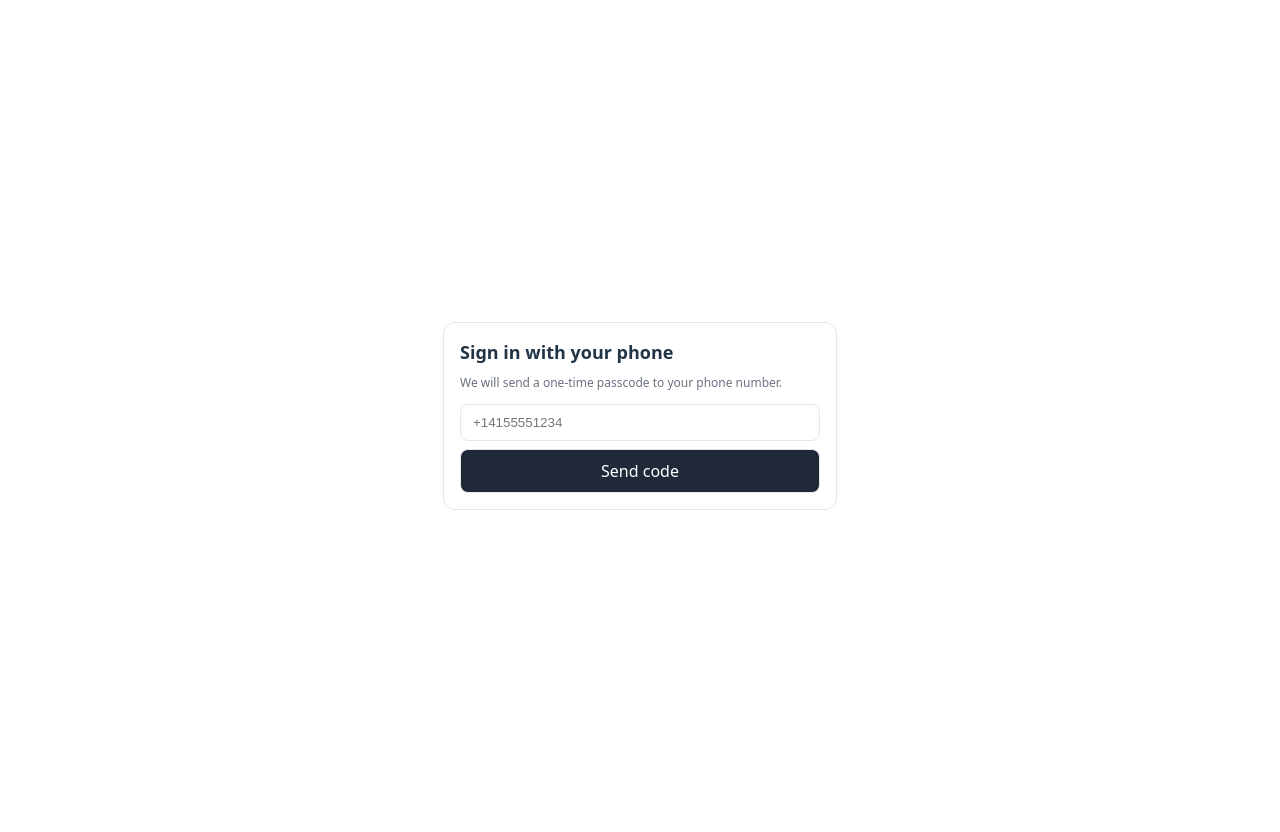
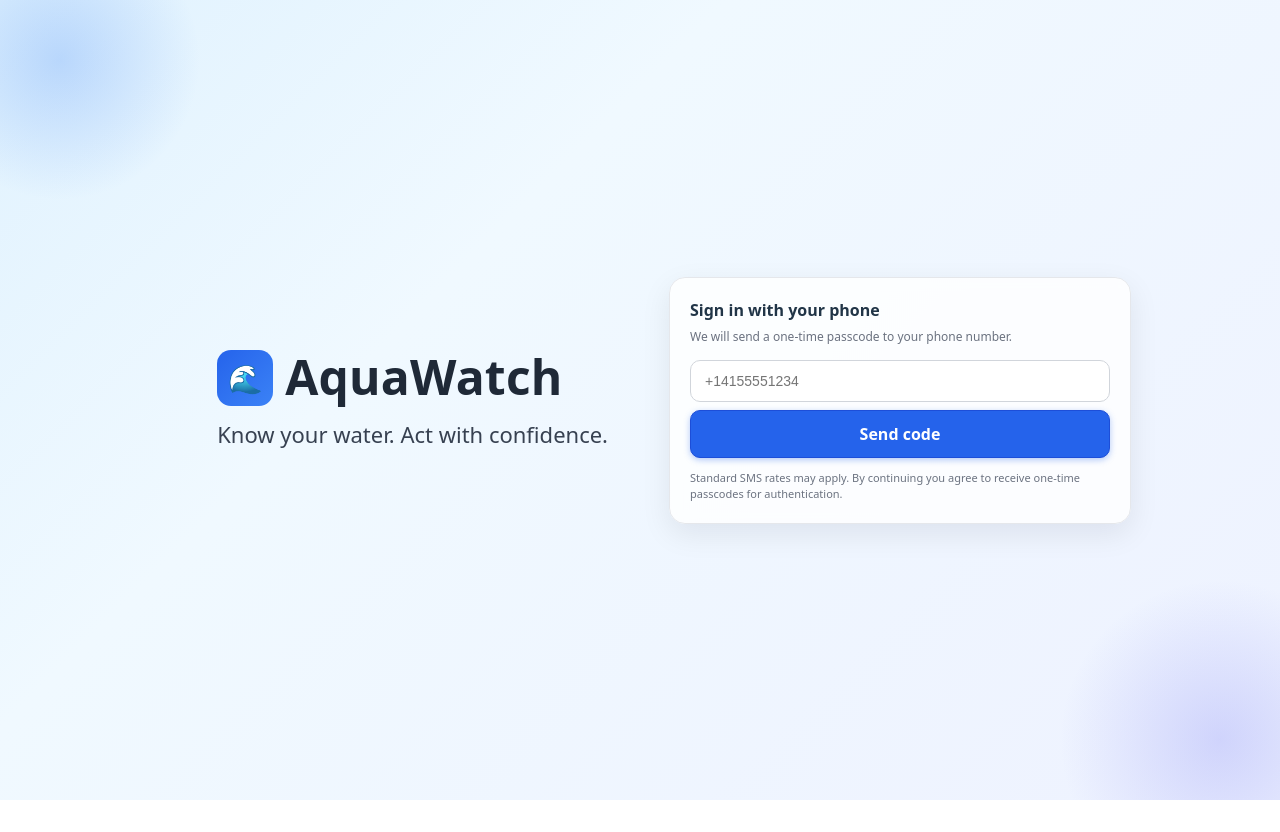
Before and after one commit to apratina/aquawatch-frontend, a React (Vite) app: page / in a window 1280 px wide. After the commit the page ends 800 px from the top, so only its background shows below. Built offline with nearby package versions, Linux system fonts and the light colour scheme; no server answers.

Commit message:
improve login page

```diff
--- a/src/components/Login.tsx
+++ b/src/components/Login.tsx
@@ -1,4 +1,4 @@
-import React, { useCallback, useMemo, useState } from 'react'
+import { useCallback, useMemo, useState } from 'react'
 import { sendVerificationCode, verifyCode } from '../api/sms'
 
 export function Login({ onAuthenticated }: { onAuthenticated: (token: string, expiresAtMs: number) => void }) {
@@ -51,10 +51,29 @@ export function Login({ onAuthenticated }: { onAuthenticated: (token: string, ex
   }, [sessionId, code, onAuthenticated])
 
   return (
-    <div style={{ height: '100%', display: 'grid', placeItems: 'center', padding: 16 }}>
-      <div style={{ width: 360, maxWidth: '90vw', border: '1px solid #e5e7eb', borderRadius: 12, padding: 16, background: '#fff' }}>
-        <div style={{ fontWeight: 800, fontSize: 18, marginBottom: 8 }}>Sign in with your phone</div>
-        <div style={{ color: '#6b7280', fontSize: 12, marginBottom: 12 }}>We will send a one-time passcode to your phone number.</div>
+    <div style={{ minHeight: '100vh', width: '100%', position: 'relative', overflow: 'hidden', background: 'linear-gradient(135deg, #e0f2fe 0%, #f0f9ff 35%, #eef2ff 100%)' }}>
+      {/* Decorative blobs */}
+      <div style={{ position: 'absolute', top: -80, left: -80, width: 280, height: 280, borderRadius: 9999, background: 'radial-gradient(closest-side, rgba(59,130,246,0.25), rgba(59,130,246,0))' }} />
+      <div style={{ position: 'absolute', bottom: -100, right: -100, width: 320, height: 320, borderRadius: 9999, background: 'radial-gradient(closest-side, rgba(99,102,241,0.22), rgba(99,102,241,0))' }} />
+
+      {/* Two-column layout */}
+      <div style={{ minHeight: '100vh', display: 'grid', gridTemplateColumns: '1fr 1fr', alignItems: 'center', position: 'relative', width: 'min(1040px, 100%)', margin: '0 auto' }}>
+        {/* Left: brand and zen statement */}
+        <div style={{ padding: '24px 32px', display: 'flex', justifyContent: 'flex-end' }}>
+          <div style={{ maxWidth: 520 }}>
+            <div style={{ display: 'flex', alignItems: 'center', gap: 12 }}>
+              <div style={{ width: 56, height: 56, borderRadius: 14, display: 'grid', placeItems: 'center', background: 'linear-gradient(135deg, #2563eb, #3b82f6)', color: '#fff', fontSize: 28 }}>🌊</div>
+              <div style={{ fontWeight: 900, fontSize: 48, lineHeight: 1.05, color: '#1f2937', letterSpacing: 0.2 }}>AquaWatch</div>
+            </div>
+            <div style={{ marginTop: 12, fontSize: 22, color: '#374151' }}>Know your water. Act with confidence.</div>
+          </div>
+        </div>
+
+        {/* Right: login card */}
+        <div style={{ display: 'grid', placeItems: 'center', padding: 16 }}>
+          <div style={{ width: 420, maxWidth: '92vw', border: '1px solid #e5e7eb', borderRadius: 16, padding: 20, background: '#ffffffcc', backdropFilter: 'blur(6px)', boxShadow: '0 10px 30px rgba(2, 6, 23, 0.08)' }}>
+            <div style={{ fontWeight: 800, fontSize: 16, marginBottom: 6 }}>Sign in with your phone</div>
+            <div style={{ color: '#6b7280', fontSize: 12, marginBottom: 14 }}>We will send a one-time passcode to your phone number.</div>
             {step === 'enter' && (
               <div style={{ display: 'grid', gap: 8 }}>
                 <input
@@ -62,9 +81,9 @@ export function Login({ onAuthenticated }: { onAuthenticated: (token: string, ex
                   placeholder="+14155551234"
                   value={phone}
                   onChange={(e) => setPhone(e.target.value)}
-              style={{ border: '1px solid #e5e7eb', borderRadius: 8, padding: '10px 12px' }}
+                  style={{ border: '1px solid #d1d5db', borderRadius: 10, padding: '12px 14px', fontSize: 14 }}
                 />
-            <button onClick={onSend} style={{ border: '1px solid #e5e7eb', borderRadius: 8, padding: '10px 12px', background: '#1f2937', color: '#fff' }}>Send code</button>
+                <button onClick={onSend} style={{ border: '1px solid #1d4ed8', borderRadius: 10, padding: '12px 14px', background: '#2563eb', color: '#fff', fontWeight: 700, boxShadow: '0 2px 6px rgba(37,99,235,0.35)' }}>Send code</button>
               </div>
             )}
 
@@ -77,16 +96,16 @@ export function Login({ onAuthenticated }: { onAuthenticated: (token: string, ex
                   placeholder="Enter 6-digit code"
                   value={code}
                   onChange={(e) => setCode(e.target.value)}
-              style={{ border: '1px solid #e5e7eb', borderRadius: 8, padding: '10px 12px' }}
+                  style={{ border: '1px solid #d1d5db', borderRadius: 10, padding: '12px 14px', fontSize: 16, letterSpacing: 2 }}
                 />
                 <div style={{ display: 'flex', gap: 8 }}>
-              <button onClick={() => setStep('enter')} style={{ border: '1px solid #e5e7eb', borderRadius: 8, padding: '10px 12px', background: '#f3f4f6', color: '#374151' }}>Change number</button>
-              <button onClick={onVerify} disabled={step==='verifying'} style={{ border: '1px solid #e5e7eb', borderRadius: 8, padding: '10px 12px', background: step==='verifying' ? '#9ca3af' : '#1f2937', color: '#fff', flex: 1 }}>{step==='verifying' ? 'Verifying…' : 'Verify'}</button>
+                  <button onClick={() => setStep('enter')} style={{ border: '1px solid #e5e7eb', borderRadius: 10, padding: '12px 14px', background: '#f3f4f6', color: '#374151' }}>Change number</button>
+                  <button onClick={onVerify} disabled={step==='verifying'} style={{ border: '1px solid #1d4ed8', borderRadius: 10, padding: '12px 14px', background: step==='verifying' ? '#93c5fd' : '#2563eb', color: '#fff', fontWeight: 700, flex: 1, boxShadow: step==='verifying' ? 'none' : '0 2px 6px rgba(37,99,235,0.35)' }}>{step==='verifying' ? 'Verifying…' : 'Verify'}</button>
                 </div>
                 <button
                   onClick={onSend}
                   disabled={!canResend}
-              style={{ border: '1px solid #e5e7eb', borderRadius: 8, padding: '8px 12px', background: canResend ? '#f3f4f6' : '#f9fafb', color: canResend ? '#374151' : '#9ca3af' }}
+                  style={{ border: '1px solid #e5e7eb', borderRadius: 10, padding: '10px 12px', background: canResend ? '#f3f4f6' : '#f9fafb', color: canResend ? '#374151' : '#9ca3af' }}
                 >
                   {canResend ? 'Resend code' : 'Resend available soon…'}
                 </button>
@@ -94,6 +113,10 @@ export function Login({ onAuthenticated }: { onAuthenticated: (token: string, ex
             )}
 
             {error && <div role="alert" style={{ marginTop: 8, color: '#991b1b', fontSize: 12 }}>{error}</div>}
+
+            <div style={{ marginTop: 12, fontSize: 11, color: '#6b7280' }}>Standard SMS rates may apply. By continuing you agree to receive one-time passcodes for authentication.</div>
+          </div>
+        </div>
       </div>
     </div>
   )
```
Lines whose indentation alone changed are shown as unchanged.
